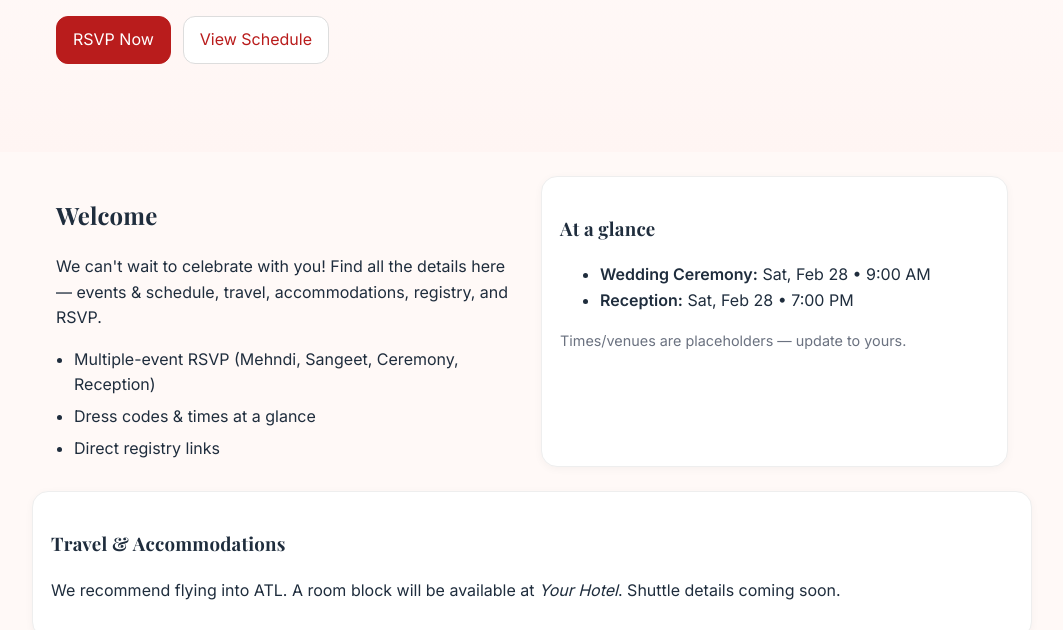
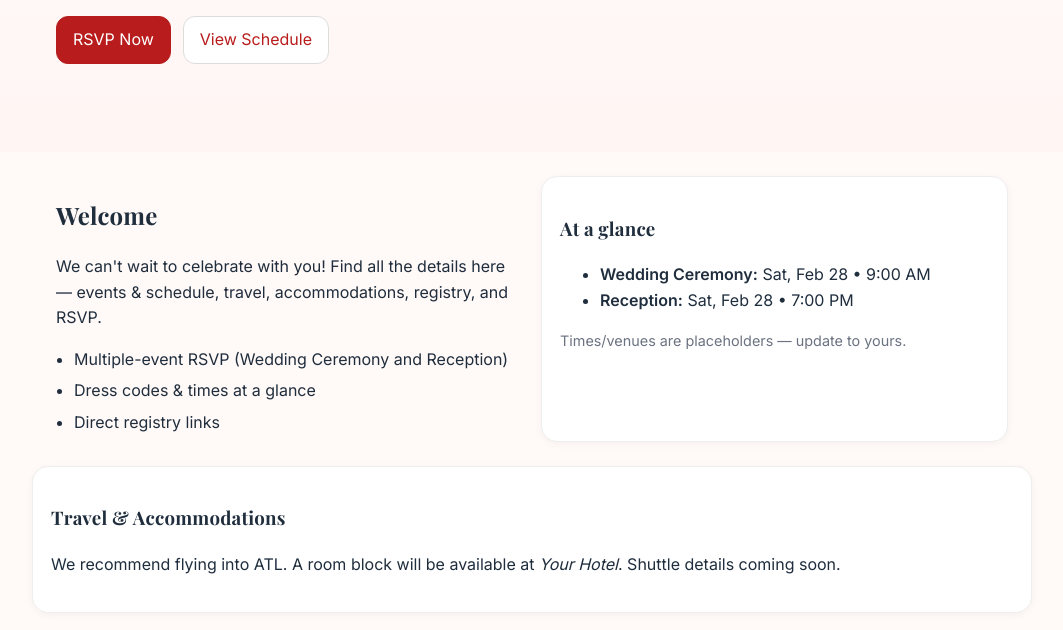
Before and after one commit to vamsdawg/vamsdawg.github.io, a plain HTML site: page index.html in a window 1280 px wide. Shown: the part 467-1097 px from the top of the page, without its empty margins (108-1171 px from the left). Drawn offline with nearby package versions, Linux system fonts and the light colour scheme.

Commit message:
homepage changes

```diff
--- a/index.html
+++ b/index.html
@@ -50,7 +50,7 @@
     <h2>Welcome</h2>
     <p>We can't wait to celebrate with you! Find all the details here — events & schedule, travel, accommodations, registry, and RSVP.</p>
     <ul class="feature-list">
-      <li>Multiple-event RSVP (Mehndi, Sangeet, Ceremony, Reception)</li>
+      <li>Multiple-event RSVP (Wedding Ceremony and Reception)</li>
       <li>Dress codes & times at a glance</li>
       <li>Direct registry links</li>
     </ul>
```
